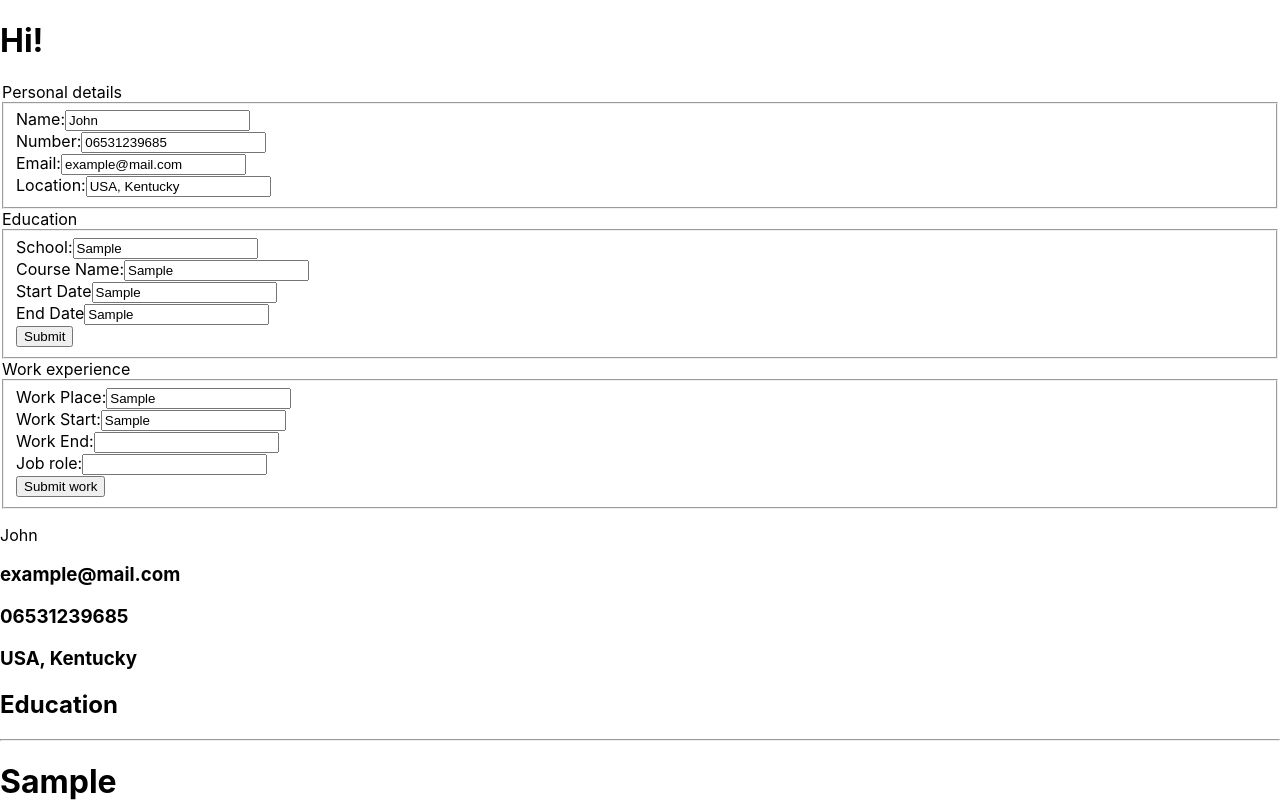
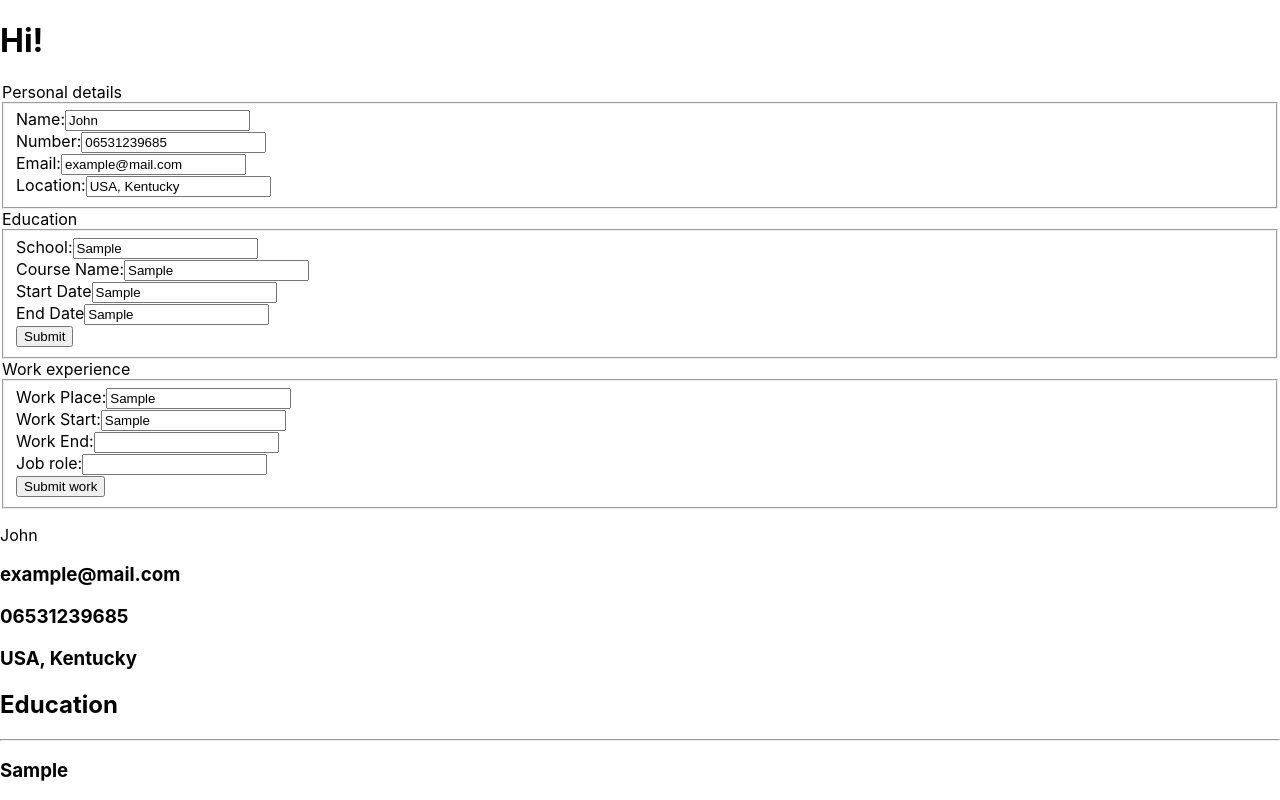
Before and after one commit to aaronlrv/cv-app, a React (Create React App) app in the folder cv-project/: page / in a window 1280 px wide. Both pictures are taken after typing "Sample", "Sample", "Sample", "Sample", "Sample", "Sample" into the empty fields and a click on the button "Submit". Shown: the top 800 px of the page. Built offline with nearby package versions, Linux system fonts and the light colour scheme.

Commit message:
Add map to render course and school

```diff
--- a/cv-project/src/components/CV.js
+++ b/cv-project/src/components/CV.js
@@ -23,8 +23,12 @@ function CV(props) {
 
       <div className="Education" class="grid grid-cols-3 grid-rows-1 mb-5">
         <div className="right" class="flex flex-col">
-          <h1>{props.course}</h1>
-          <h3>{props.school}</h3>
+          {props.course[0].map((x) => (
+            <h3 class="bg-red-500">{x}</h3>
+          ))}
+          {props.school[0].map((x) => (
+            <h3 class="bg-red-700">{x}</h3>
+          ))}
         </div>
         <div className="left" class="flex gap-3 justify-end col-start-3 pl-2">
           <p>{props.startDate} - </p>
```
